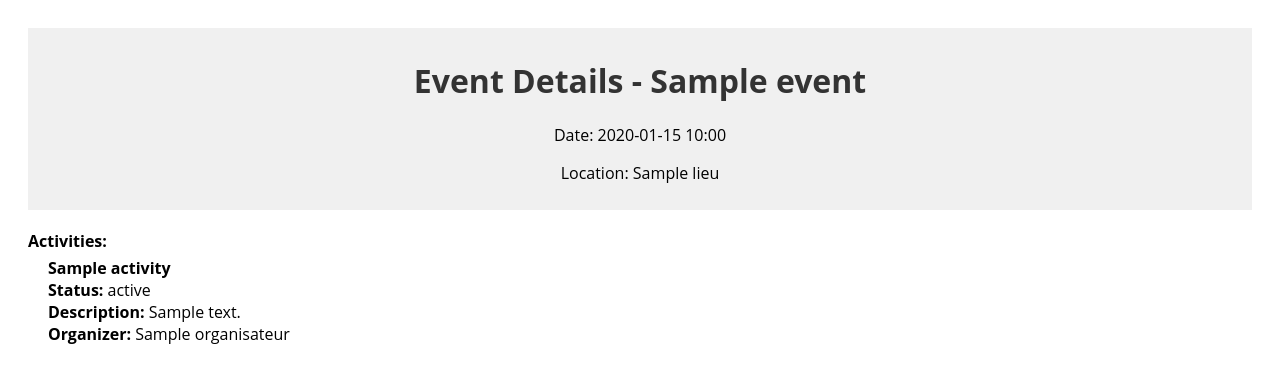
After one commit to haider0708/pidev-v1.0, a Symfony app: template templates/event/event_details_pdf.html.twig in a window 1280 px wide. The commit adds this page. Shown: the top 383 px of the page. Run offline with Twig, Linux system fonts and the light colour scheme; the template is opened without the code that fills it: most values are stand-ins (such as "Sample title", 1, 10 or a date in 2020); some libraries are stand-ins or nearby versions.

Commit message:
second commit

```diff
--- a/composer.json
+++ b/composer.json
@@ -4,18 +4,19 @@
     "minimum-stability": "stable",
     "prefer-stable": true,
     "require": {
-        "php": ">= 8.1.25",
+        "php": "8.1.25",
         "ext-ctype": "*",
         "ext-iconv": "*",
         "doctrine/annotations": "^2.0",
         "doctrine/doctrine-bundle": "^2.11",
         "doctrine/doctrine-migrations-bundle": "^3.3",
         "doctrine/orm": "^3.0",
+        "dompdf/dompdf": "^2.0",
         "phpdocumentor/reflection-docblock": "^5.3",
         "phpstan/phpdoc-parser": "^1.25",
         "sensio/framework-extra-bundle": "^6.2",
         "symfony/asset": "5.4.*",
-        "symfony/asset-mapper": "^6.3",
+        "symfony/asset-mapper": "6.3.12",
         "symfony/console": "5.4.*",
         "symfony/doctrine-messenger": "5.4.*",
         "symfony/dotenv": "5.4.*",
@@ -23,6 +24,7 @@
         "symfony/flex": "^1.17|^2",
         "symfony/form": "5.4.*",
         "symfony/framework-bundle": "5.4.*",
+        "symfony/google-mailer": "5.4.*",
         "symfony/http-client": "5.4.*",
         "symfony/intl": "5.4.*",
         "symfony/mailer": "5.4.*",
--- /dev/null
+++ b/templates/event/event_details_pdf.html.twig
@@ -0,0 +1,64 @@
+<!DOCTYPE html>
+<html lang="en">
+<head>
+    <meta charset="UTF-8">
+    <title>Event Details - {{ event.titre }}</title>
+    <style>
+        @font-face {
+            font-family: 'Open Sans', sans-serif;
+            font-style: normal;
+            font-weight: normal;
+            src: url('https://fonts.googleapis.com/css2?family=Open+Sans&display=swap') format('truetype');
+        }
+        body {
+            font-family: 'Open Sans', sans-serif;
+        }
+        .container {
+            padding: 20px;
+        }
+        .header {
+            background-color: #f0f0f0;
+            padding: 10px;
+            text-align: center;
+            margin-bottom: 20px;
+        }
+        h1 {
+            color: #333;
+        }
+        .event-detail, .activities {
+            margin-bottom: 15px;
+        }
+        .activity {
+            margin-left: 20px;
+            margin-top: 5px;
+        }
+        .activity-header {
+            font-weight: bold;
+        }
+    </style>
+</head>
+<body>
+    <div class="container">
+        <div class="header">
+            <h1>Event Details - {{ event.titre }}</h1>
+            <p>Date: {{ event.date|date('Y-m-d H:i') }}</p>
+            <p>Location: {{ event.lieu }}</p>
+        </div>
+        <div class="activities">
+            <strong>Activities:</strong>
+            {% if event.activities|length > 0 %}
+                {% for activity in event.activities %}
+                    <div class="activity">
+                        <span class="activity-header">{{ activity.nom }}</span><br>
+                        <strong>Status:</strong> {{ activity.status }}<br>
+                        <strong>Description:</strong> {{ activity.description }}<br>
+                        <strong>Organizer:</strong> {{ activity.organisateur }}
+                    </div>
+                {% endfor %}
+            {% else %}
+                <p>No activities listed for this event.</p>
+            {% endif %}
+        </div>
+    </div>
+</body>
+</html>
```
Also changed, not shown: src/Controller/EventController.php (+50 -3 lines), src/Form/EventTypeSelectorType.php (added, +50 -0 lines), templates/event/index.html.twig (+7 -0 lines), templates/event/invitation.html.twig (added, +11 -0 lines), 4 other files.
